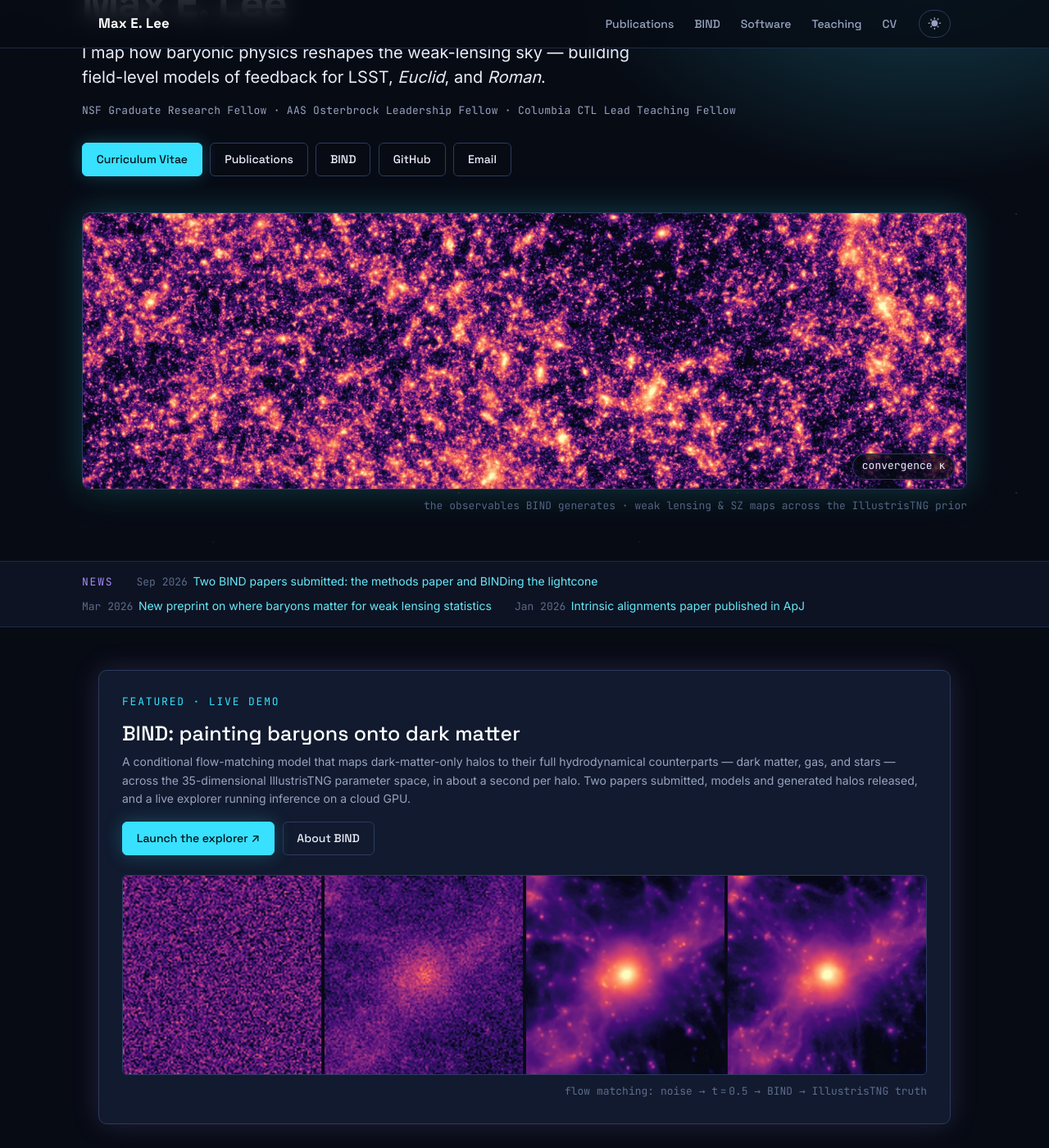
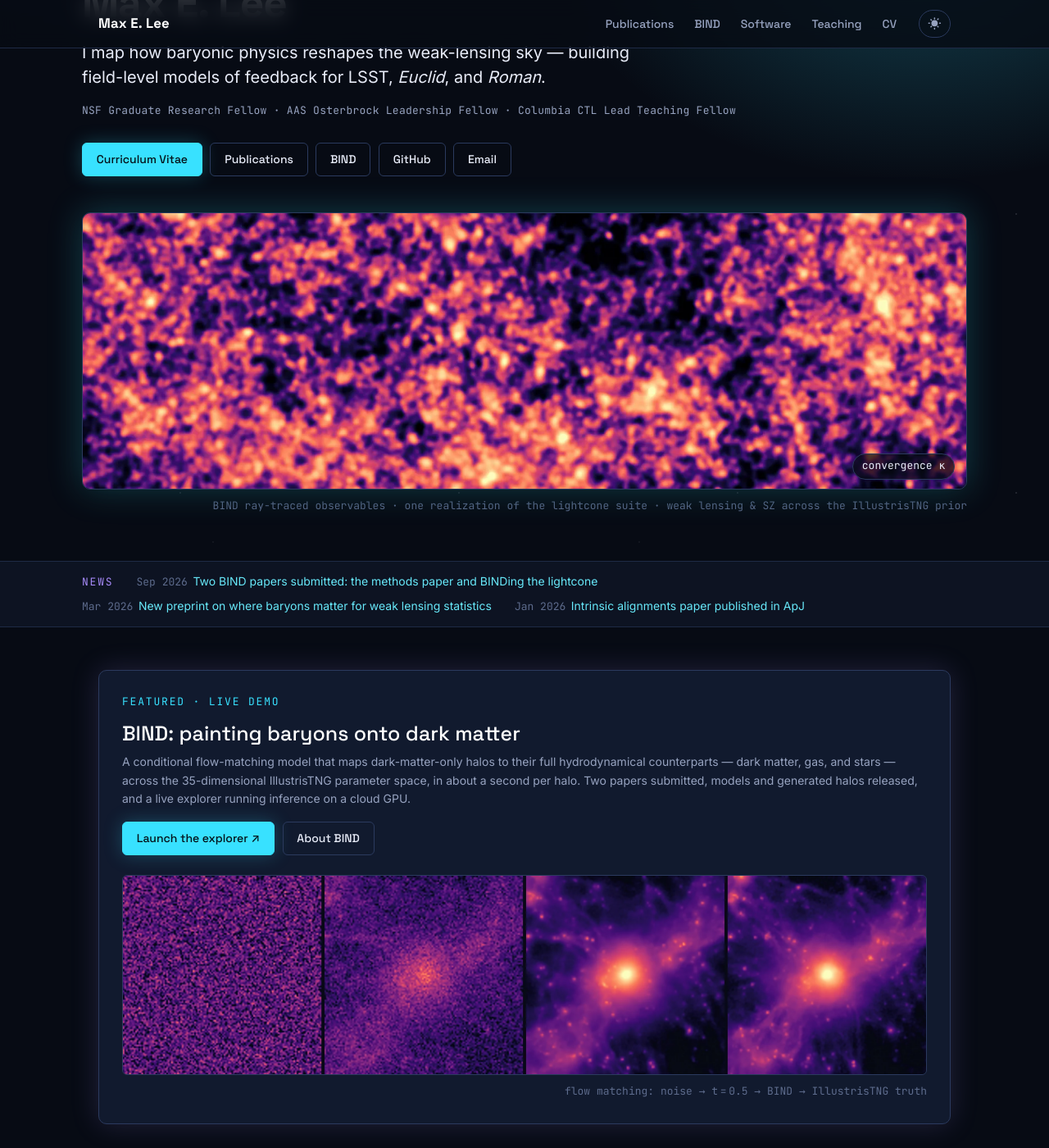
Before and after one commit to Maxelee/Maxelee.github.io, a Jekyll site: the page built from _pages/about.md, in a window 1280 px wide and 1400 px high, scrolled down 198 px. Shown: the whole window at 82% size. Built offline with Jekyll 4.4.1, drawn with Linux system fonts in a browser that asks for light colours.

Commit message:
Integrate the Popeye drop: real lightcone trio + crisp assets
The homepage banner now cycles the genuine ray-traced kappa / tau /
Compton-y maps (one realization, z_s = 2.44, from the released
lightcone suite) - the full y map with diffuse structure replaces the
pulled bubble substitute, and the 3-layer 18s CSS cycle is restored.

Also from ~/Downloads/website2: the 2.5-degree y-crop becomes the
lightcone paper teaser; crisper TNG300-native teaser-methods and
teaser-bmr; og card rebuilt from the new og-field; and the /bind/
generation loop rebuilt from the five crisp 800px trajectory states
(crossfaded at 70ms) instead of the soft 128px npz render.

Co-Authored-By: Claude Fable 5 <noreply@anthropic.com>

```diff
--- a/_includes/home/hero.html
+++ b/_includes/home/hero.html
@@ -19,7 +19,7 @@
         <a class="btn" href="mailto:{{ site.author.email }}">Email</a>
       </div>
     </div>
-    <div class="lc-banner" role="img" aria-label="Rotating BIND-generated sky maps: weak-lensing convergence and optical depth">
+    <div class="lc-banner" role="img" aria-label="Rotating BIND ray-traced sky maps: weak-lensing convergence, optical depth, and Compton-y">
       <div class="lc-banner__layer">
         <img src="/images/lightcone/banner-kappa.webp" alt="" width="1600" height="500">
         <span class="lc-banner__tag">convergence &kappa;</span>
@@ -28,7 +28,11 @@
         <img src="/images/lightcone/banner-tau.webp" alt="" width="1600" height="500">
         <span class="lc-banner__tag">optical depth &tau;</span>
       </div>
+      <div class="lc-banner__layer">
+        <img src="/images/lightcone/banner-y.webp" alt="" width="1600" height="500">
+        <span class="lc-banner__tag">Compton-y</span>
+      </div>
     </div>
-    <p class="hero__visual-caption">the observables BIND generates &middot; weak lensing &amp; SZ maps across the IllustrisTNG prior</p>
+    <p class="hero__visual-caption">BIND ray-traced observables &middot; one realization of the lightcone suite &middot; weak lensing &amp; SZ across the IllustrisTNG prior</p>
   </div>
 </section>
--- a/_sass/cosmic/_hero.scss
+++ b/_sass/cosmic/_hero.scss
@@ -85,11 +85,9 @@
   margin-bottom: 1.75rem;
 }
 
-// Rotating lightcone banner: stacked map layers crossfading on a
-// pure-CSS cycle (6 s per observable, 0.7 s fades). Currently two layers
-// (kappa, tau) on a 12 s cycle; when the real Popeye Compton-y map lands
-// it becomes three layers — set the cycle to 18 s, delays 0/6/12, and
-// keyframe hold to 33.3%/38%.
+// Rotating lightcone banner: three stacked map layers (kappa, tau, y —
+// the real ray-traced trio, one realization) crossfading on a pure-CSS
+// 18 s cycle: 6 s per observable, ~0.7 s fades.
 .lc-banner {
   position: relative;
   margin-top: 2.75rem;
@@ -111,7 +109,7 @@
   position: absolute;
   inset: 0;
   opacity: 0;
-  animation: lc-cycle 12s linear infinite;
+  animation: lc-cycle 18s linear infinite;
 
   img {
     width: 100%;
@@ -122,6 +120,10 @@
   &:nth-child(2) {
     animation-delay: 6s;
   }
+
+  &:nth-child(3) {
+    animation-delay: 12s;
+  }
 }
 
 @keyframes lc-cycle {
@@ -129,15 +131,15 @@
     opacity: 0;
   }
 
-  6% {
+  4% {
     opacity: 1;
   }
 
-  50% {
+  33.3% {
     opacity: 1;
   }
 
-  56% {
+  38% {
     opacity: 0;
   }
 
```
Also changed, not shown: VISUALS.md (+19 -18 lines), _pages/bind.md (+2 -2 lines), images/bind/fm-gas.webp, images/lightcone/banner-kappa.webp, images/lightcone/banner-tau.webp, images/lightcone/banner-y.webp (added), images/og/card.jpg, images/pubs/baryon-mass-radius.webp, images/pubs/bind-lightcone.webp, images/pubs/bind-methods.webp.
